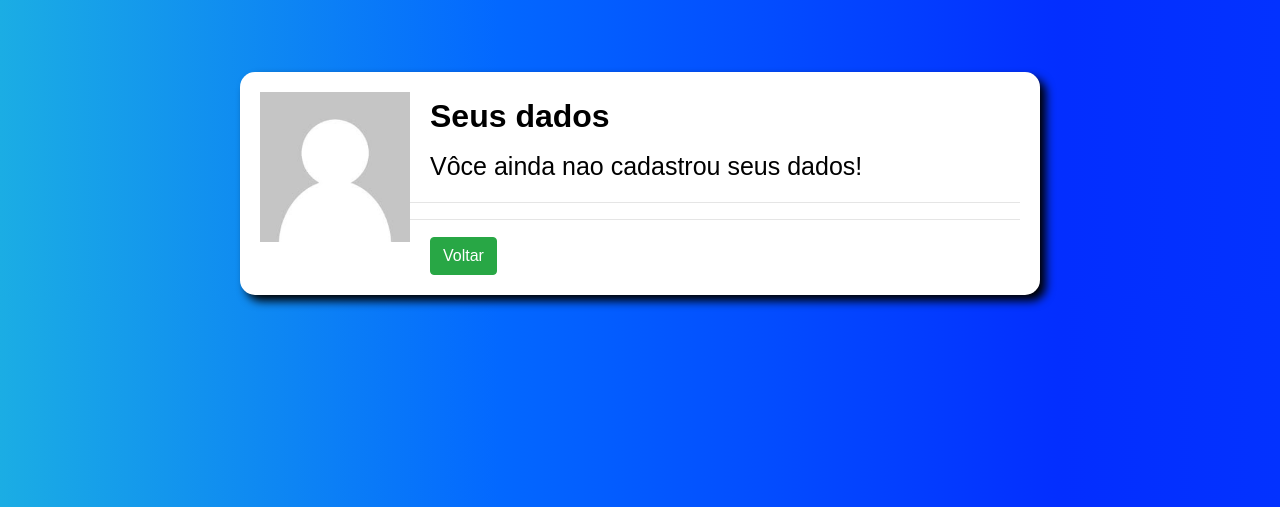
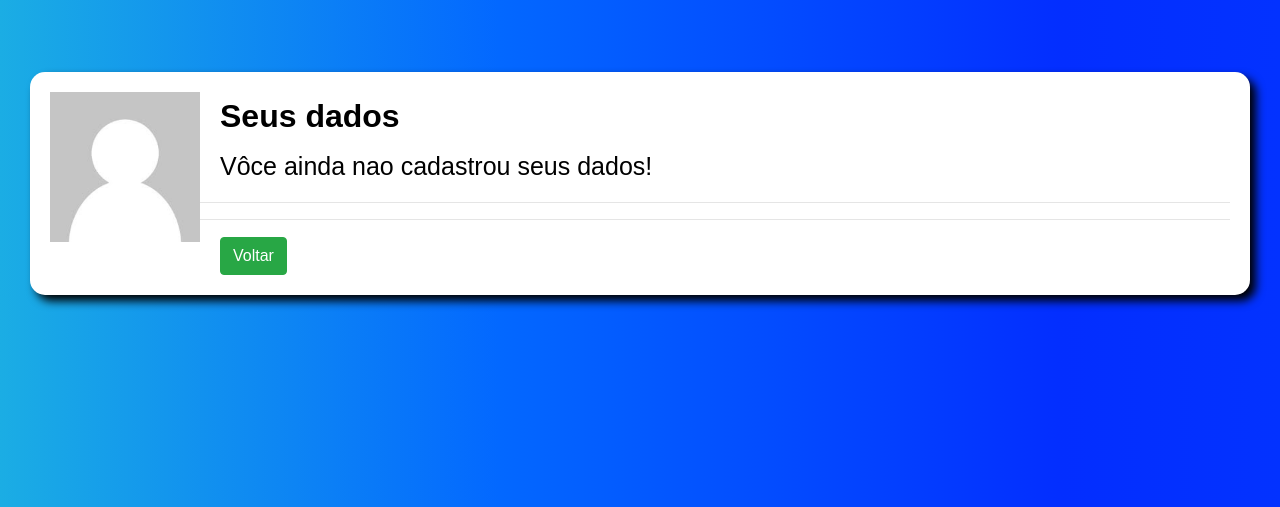
Before and after one commit to spinho010/imperio, a Django app: page /perfil/ in a window 1280 px wide. Shown: the top 507 px of the page. Run offline with Django 3.2, Linux system fonts and the light colour scheme; the visitor is signed in with stand-in values (Sample User, id 1); data that the repository does not hold is empty; some libraries are stand-ins or nearby versions.

Commit message:
Update perfil.html

```diff
--- a/templates/perfil.html
+++ b/templates/perfil.html
@@ -17,9 +17,10 @@
         main{
           color: black;
           background-color: white;
-          width: 800px;
+          width: auto;
           heigth: 600px;
-          margin: auto;
+          margin-right: 30px;
+          margin-left: 30px;
           padding: 20px;
           box-shadow: 6px 6px 10px black;
           font-family: Arial, Helvetica, sans-serif;
```
